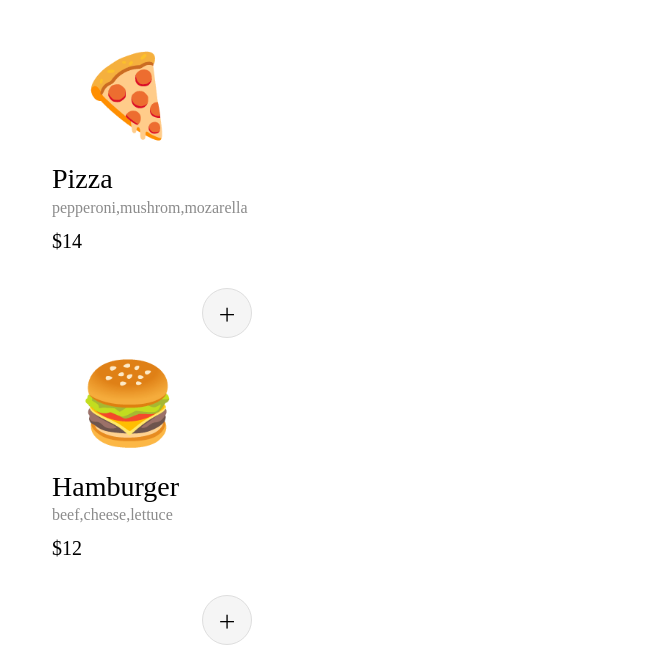
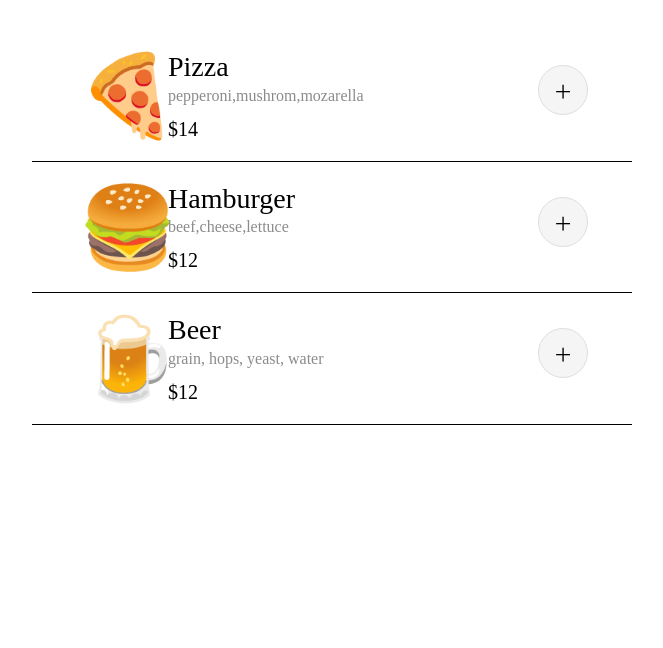
Before and after one commit to Wynclefe/restaurant-ordering-app, a plain HTML site: page index.html in a window 1280 px wide. Shown: the part 170-818 px from the top of the page, without its empty margins (308-971 px from the left). Drawn offline with nearby package versions, Linux system fonts and the light colour scheme; a web font is replaced by a local one.

Commit message:
Add border bottom in menu-items

```diff
--- a/index.css
+++ b/index.css
@@ -67,8 +67,11 @@ main {
     margin-top: 200px;
 }
 
-.menu-section {
+.menu-items {
     display: flex;
+    border-bottom: 1px solid;
+
+
 }
 
 .menu-text {
```
